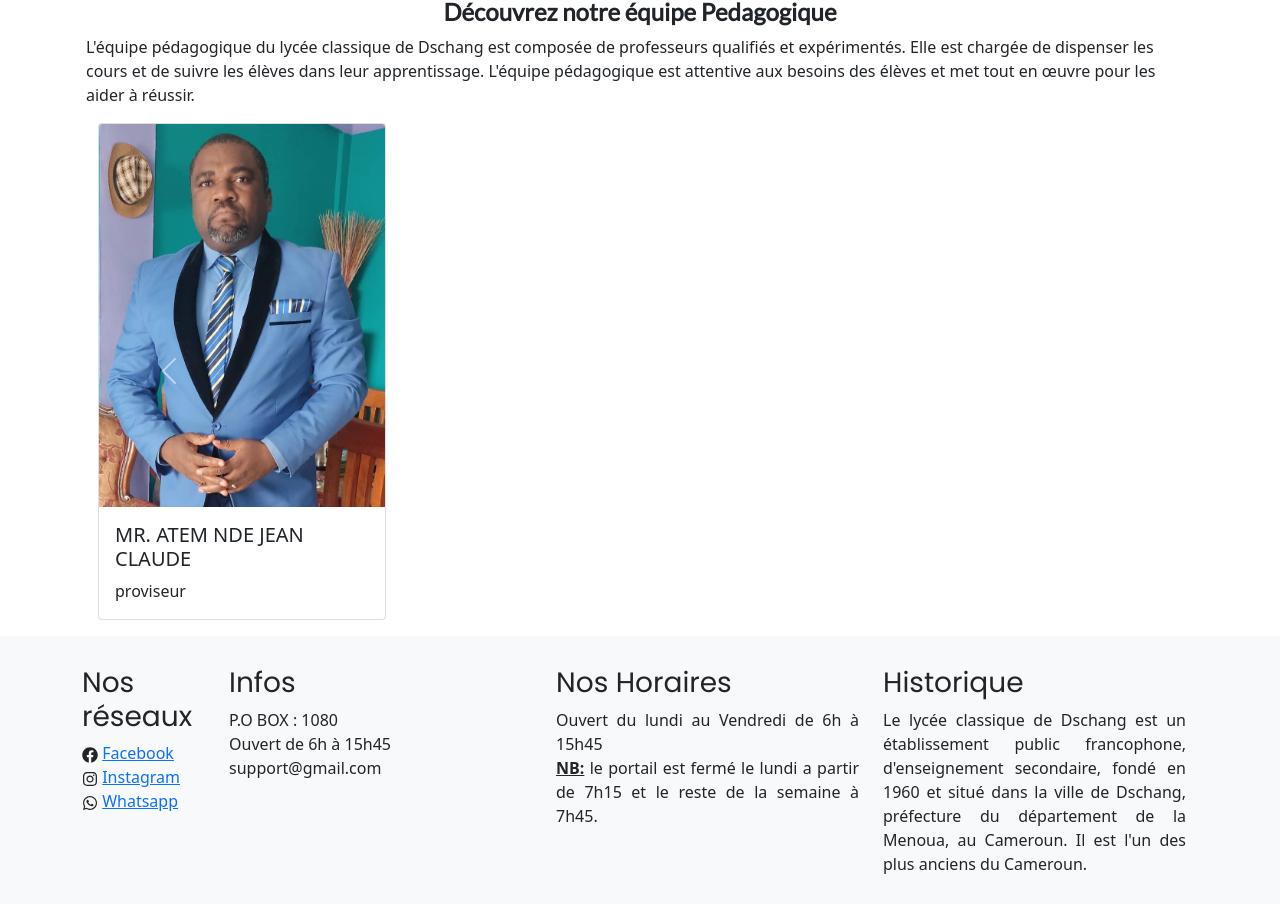
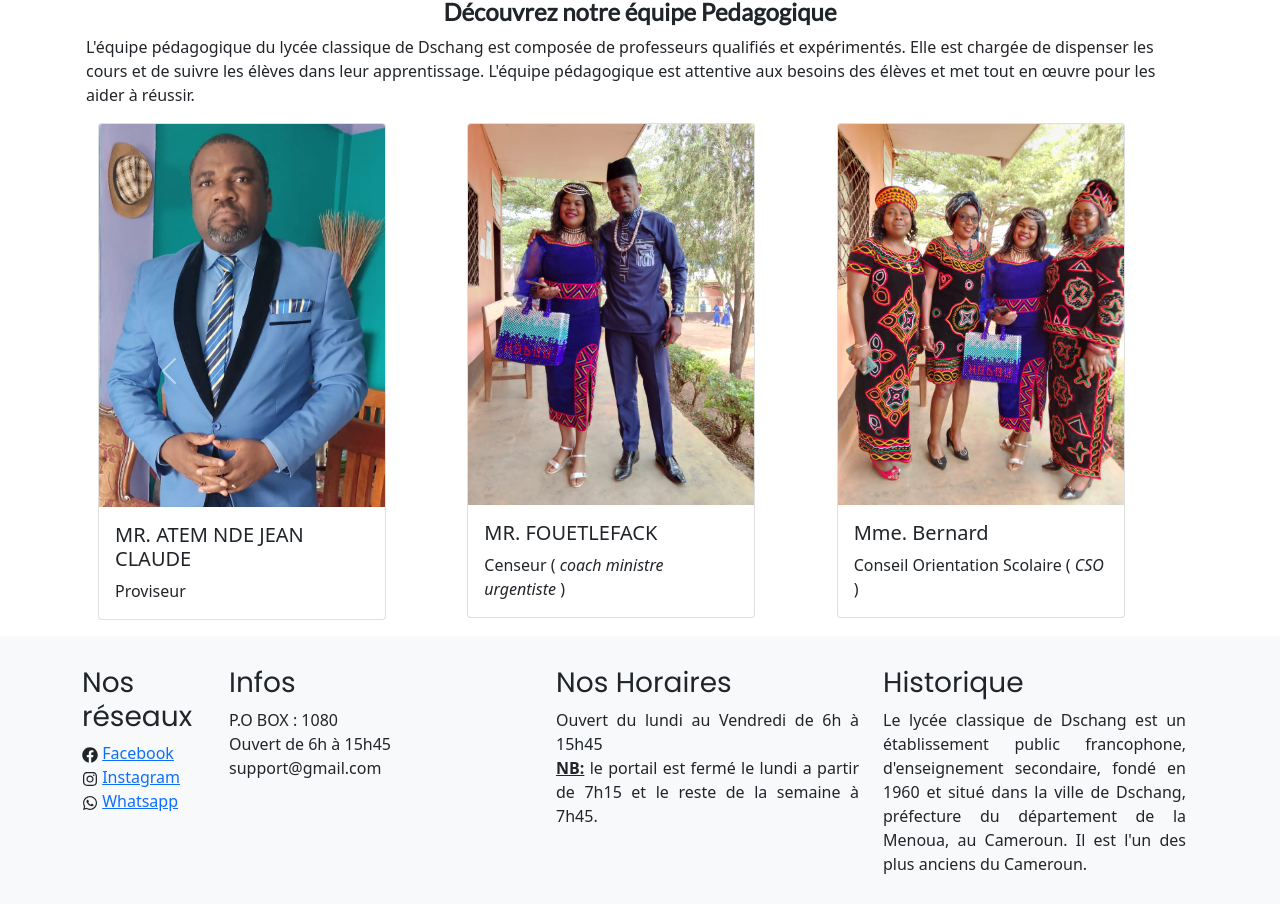
Before and after one commit to Devmodjo/site-Lycla, a React (Vite) app: page / in a window 1280 px wide. Shown: the part 1317-2221 px from the top of the page. Built offline with nearby package versions, Linux system fonts and the light colour scheme.

Commit message:
section equipe pedagogique operationnel

```diff
--- a/src/component/SectionApp.jsx
+++ b/src/component/SectionApp.jsx
@@ -1,6 +1,6 @@
 import React from "react";
 import { AppearOnScroll } from "./ScrollEffect";
-
+import { SubTitleFadeIn } from "./ScrollEffect";
 // presentaion des filière du lycée classqieu
 export function FiliereSection({ img1, img2, img3 }) {
   return (
@@ -84,7 +84,12 @@ export function EquipePedaSection() {
         pédagogique est attentive aux besoins des élèves et met tout en œuvre
         pour les aider à réussir.
       </p>
-      <div id="carouselExampleIndicators" className="carousel slide container justify-content-center" data-bs-ride="carousel">
+
+      <div
+        id="carouselExampleIndicators"
+        className="carousel slide container d-flex justify-content-center"
+        data-bs-ride="carousel"
+      >
         <div className="carousel-indicators">
           <button
             type="button"
@@ -100,51 +105,67 @@ export function EquipePedaSection() {
             data-bs-slide-to="1"
             aria-label="Slide 2"
           ></button>
-          <button
-            type="button"
-            data-bs-target="#carouselExampleIndicators"
-            data-bs-slide-to="2"
-            aria-label="Slide 3"
-          ></button>
         </div>
+
         <div className="carousel-inner">
+          {/* Slide 1 */}
           <div className="carousel-item active">
+            <div className="row">
+              <div className="col-12 col-md-4">
+                <SubTitleFadeIn delay={0.5}>
                   <div className="card" style={{ width: "18rem" }}>
-                <img src="/src/assets/provi.jpg" className="card-img-top" alt="proviseur"/>
+                    <img
+                      src="/src/assets/provi.jpg"
+                      className="card-img-top"
+                      alt="proviseur"
+                    />
                     <div className="card-body">
                       <h5 className="card-title">MR. ATEM NDE JEAN CLAUDE</h5>
+                      <p className="card-text">Proviseur</p>
+                    </div>
+                  </div>
+                </SubTitleFadeIn>
+              </div>
+              <div className="col-12 col-md-4">
+                <SubTitleFadeIn delay={0.6}>
+                  <div className="card" style={{ width: "18rem" }}>
+                    <img
+                      src="/src/assets/8.jpg"
+                      className="card-img-top"
+                      alt="mr fouetlefack"
+                    />
+                    <div className="card-body">
+                      <h5 className="card-title">MR. FOUETLEFACK</h5>
                       <p className="card-text">
-                  proviseur
+                        Censeur ( <i>coach ministre urgentiste</i> )
                       </p>
                     </div>
                   </div>
+                </SubTitleFadeIn>
               </div>
-          <div className="carousel-item">
+              <div className="col-12 col-md-4">
+                <SubTitleFadeIn delay={0.7}>
                   <div className="card" style={{ width: "18rem" }}>
-              <img src="/src/assets/8.jpg" className="card-img-top" alt="..." />
+                    <img
+                      src="/src/assets/kj9.jpg"
+                      className="card-img-top"
+                      alt="..."
+                    />
                     <div className="card-body">
-                <h5 className="card-title">MR. FOUETLEFACK</h5>
+                      <h5 className="card-title">Mme. Bernard</h5>
                       <p className="card-text">
-                  censeur ( <i>coach minsitre urgentiste</i> )
+                        Conseil Orientation Scolaire ( <i>CSO</i> )
                       </p>
                     </div>
                   </div>
-          </div>
-          <div className="carousel-item">
-            <div className="card" style={{ width: "18rem" }}>
-              <img src="..." className="card-img-top" alt="..." />
-              <div className="card-body">
-                <h5 className="card-title">Card title3</h5>
-                <p className="card-text">
-                  Some quick example text to build on the card title and make up
-                  the bulk of the card's content.
-                </p>
+                </SubTitleFadeIn>
               </div>
             </div>
           </div>
         </div>
+
         <button
-          class="carousel-control-prev"
+          className="carousel-control-prev"
           type="button"
           data-bs-target="#carouselExampleIndicators"
           data-bs-slide="prev"
@@ -156,7 +177,7 @@ export function EquipePedaSection() {
           <span className="visually-hidden">Previous</span>
         </button>
         <button
-          class="carousel-control-next"
+          className="carousel-control-next"
           type="button"
           data-bs-target="#carouselExampleIndicators"
           data-bs-slide="next"
```
Lines whose indentation alone changed are shown as unchanged.
